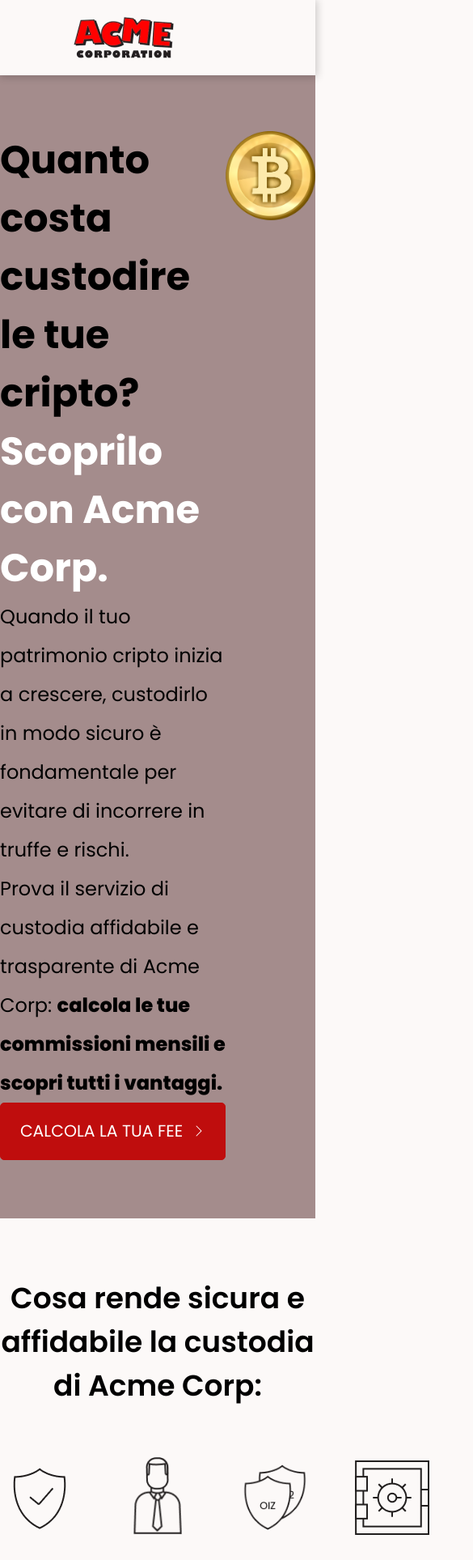
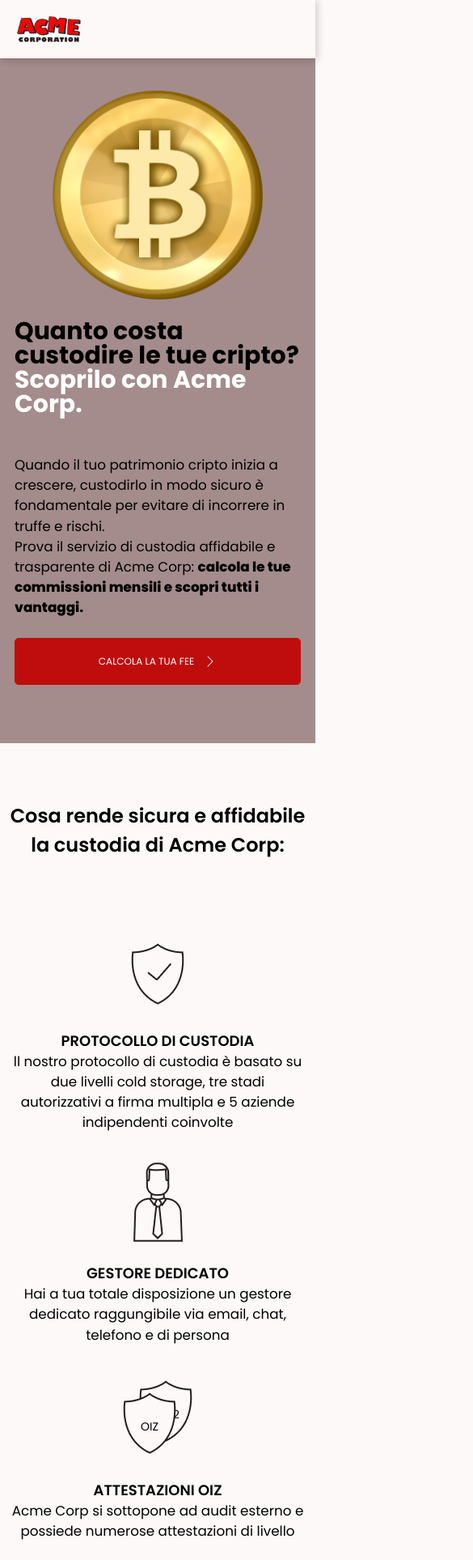
Before and after one commit to sargon17/DEseip-test, a React (Vite) app: page / in a window 390 px wide. Shown: the top 1927 px of the page at 81% size, 585 px wide, since content can reach past the window. Built offline with nearby package versions, Linux system fonts and the light colour scheme.

Commit message:
working on responsive layout

```diff
--- a/src/pages/sections/Description.jsx
+++ b/src/pages/sections/Description.jsx
@@ -12,8 +12,8 @@
             Cosa rende sicura e affidabile la custodia di Acme Corp:
           </h2>
           <div className="py-20">
-            <ul className="flex flex-row items-baseline gap-16">
-              <li className="w-1/4 text-center block">
+            <ul className="flex flex-row items-baseline flex-wrap justify-center">
+              <li className=" sm:w-full md:w-2/4 xl:w-1/4 mt-12 xl:mt-0 text-center block px-4">
                 <img
                   src={Protocol}
                   alt="image of a shield"
@@ -26,7 +26,7 @@
                   indipendenti coinvolte
                 </p>
               </li>
-              <li className="w-1/4 text-center block">
+              <li className="sm:w-full md:w-2/4 xl:w-1/4 mt-12 xl:mt-0 text-center block px-4">
                 <img
                   src={Gestore}
                   alt="vector of a person"
@@ -38,7 +38,7 @@
                   via email, chat, telefono e di persona
                 </p>
               </li>
-              <li className="w-1/4 text-center block">
+              <li className="sm:w-full md:w-2/4  xl:w-1/4 mt-12 xl:mt-0 text-center block px-4">
                 <img
                   src={Oiz}
                   alt="image of a shields"
@@ -50,7 +50,7 @@
                   attestazioni di livello
                 </p>
               </li>
-              <li className="w-1/4 text-center block">
+              <li className="sm:w-full md:w-2/4  xl:w-1/4 mt-12 xl:mt-0 text-center block px-4">
                 <img
                   src={assicuration}
                   alt="vector of a safe"
--- a/src/pages/sections/FeeCalculator.jsx
+++ b/src/pages/sections/FeeCalculator.jsx
@@ -102,19 +102,20 @@
         <div className="container mx-auto py-24">
           <h2 className="h2 text-center">Calcola la tua fee</h2>
           <div className="py-20">
-            <ul className="flex flex-row items-center gap-16">
-              <li className="w-1/3 text-center flex items-center gap-4">
-                <img src={Coin1} alt="counter 1" className="mx-auto mb-8" />
+            <ul className="flex flex-row justify-center items-baseline flex-wrap">
+              <li className="w-full xl:w-1/3 px-8 xl:text-center flex items-center justify-start gap-3 mb-8">
+                <img src={Coin1} alt="counter 1" className="xl:mx-auto" />
                 <p className="subtitle1">
                   Inserisci l’ammontare del tuo patrimonio in criptovalute
                 </p>
               </li>
-              <li className="w-1/3 text-center flex items-center gap-4">
-                <img src={Coin2} alt="counter 2" className="mx-auto mb-8" />
+              <li className="w-full xl:w-1/3 px-8 xl:text-center flex items-center justify-start gap-3 mb-8">
+                <img src={Coin2} alt="counter 2" className="xl:mx-auto " />
+
                 <p className="subtitle1">Scopri la tua fee mensile</p>
               </li>
-              <li className="w-1/3 text-center flex items-center gap-4">
-                <img src={Coin3} alt="counter 3" className="mx-auto mb-8" />
+              <li className="w-full xl:w-1/3 px-8 xl:text-center flex items-center justify-start gap-3 mb-8">
+                <img src={Coin3} alt="counter 3" className="xl:mx-auto " />
                 <p className="subtitle1">
                   Apri il conto e godi di tutti i vantaggi
                 </p>
@@ -171,11 +172,11 @@
             </a>
             {fee !== 0 && (
               <>
-                <h5 className="h5 w-2/3 mx-auto mt-24">
+                <h5 className="h5 w-11/12 lg:w-2/3 mx-auto mt-24">
                   Prova il servizio di custodia Acme Corp: non potrai più farne
                   a meno.
                 </h5>
-                <div className="flex justify-center gap-11 mt-16 mb-36">
+                <div className="flex justify-center flex-wrap gap-11 mt-16 mb-36">
                   <button className="btn btn--secondary">parla con noi</button>
                   <button className="btn btn--primary">apri un conto</button>
                 </div>
@@ -243,7 +244,7 @@
       {isMinAmountOpen && (
         <OverlayCard
           close={() => setIsMinAmountOpen(false)}
-          cardClass="w-1/4"
+          cardClass="w-full md:w-1/2 lg:w-1/3 xl:w-1/4"
           variant="clear"
         >
           <p className="body2 text-center mx-auto">
--- a/src/pages/sections/Jumbotron.jsx
+++ b/src/pages/sections/Jumbotron.jsx
@@ -4,13 +4,13 @@
   return (
     <>
       <div className="jumbotron">
-        <div className="container mx-auto flex flex-row py-24">
-          <div className=" w-full sm:w-2/3 md:w-8/12 flex flex-col justify-between">
-            <h1 className="h1">
+        <div className="container mx-auto flex flex-row flex-wrap-reverse sm:flex-nowrap items-center py-24">
+          <div className=" w-full px-6 md:px-0 sm:w-2/3 md:w-8/12 flex flex-col justify-between">
+            <h1 className="h1 leading-none sm:leading-normal my-8">
               Quanto costa custodire le tue cripto?{" "}
               <span className="accent-title">Scoprilo con Acme Corp.</span>
             </h1>
-            <p className="subtitle1 leading-loose">
+            <p className="subtitle1 sm:leading-loose my-8">
               Quando il tuo patrimonio cripto inizia a crescere, custodirlo in
               modo sicuro è fondamentale per evitare di incorrere in truffe e
               rischi.
@@ -38,7 +38,7 @@
               </svg>
             </button>
           </div>
-          <div className="w-full h-full sm:w-1/3 md:w-4/12 flex justify-center items-center">
+          <div className="w-2/3 h-full mx-auto sm:w-1/3 md:w-4/12 flex justify-center items-center jumbo-img">
             <img src={HeroImg} alt="Acme Corp" className="w-full mx-auto" />
           </div>
         </div>
--- a/src/scss/components/button.scss
+++ b/src/scss/components/button.scss
@@ -38,6 +38,14 @@
     size: 1.7rem;
     weight: 400;
   }
+  @media screen and (max-width: 768px) {
+    font-size: 1.2rem;
+  }
+  @media screen and (max-width: 480px) {
+    font-size: 1rem;
+    width: 100%;
+  }
+
   text-transform: uppercase;
   color: $font_2;
 
--- a/src/scss/pages/sections/feeCalculator.scss
+++ b/src/scss/pages/sections/feeCalculator.scss
@@ -8,7 +8,7 @@
     background-color: $bg_s_1;
     border-radius: 51px;
     border: 3px solid $bg_s_2;
-    width: 903px;
+    max-width: 903px;
     .title {
       color: $font_2;
       text-align: center;
@@ -17,6 +17,7 @@
     }
     .input-block {
       width: fit-content;
+      max-width: 100%;
       margin: 0 auto;
       margin-bottom: 20px;
       input {
--- a/src/scss/pages/sections/headerFooter.scss
+++ b/src/scss/pages/sections/headerFooter.scss
@@ -2,6 +2,7 @@
 
 .header {
   position: fixed;
+  z-index: 100;
   top: 0;
   left: 0;
   padding: 18px 90px;
@@ -23,6 +24,19 @@
       width: 80px;
     }
   }
+  @media screen and (max-width: 768px) {
+    padding: 18px 20px;
+
+    img {
+      width: 80px;
+    }
+
+    &--scrolled {
+      img {
+        width: 60px;
+      }
+    }
+  }
 }
 
 .footer {
--- a/src/scss/pages/sections/jumbotron.scss
+++ b/src/scss/pages/sections/jumbotron.scss
@@ -4,6 +4,11 @@
   width: 100%;
   background-color: $bg_3;
   padding-top: 90px;
+  overflow: hidden;
+
+  @media screen and (max-width: 768px) {
+    padding-top: 40px;
+  }
 
   .accent-title {
     color: $font_2;
--- a/src/scss/types.scss
+++ b/src/scss/types.scss
@@ -5,6 +5,9 @@
   font: {
     size: 4rem;
     weight: 700;
+  }
+  @media screen and (max-width: 768px) {
+    font-size: 2.5rem;
   }
 }
 
@@ -16,6 +19,9 @@
     size: 3rem;
     weight: 600;
   }
+  @media screen and (max-width: 768px) {
+    font-size: 2rem;
+  }
 }
 
 h3,
@@ -25,6 +31,9 @@
   font: {
     size: 2rem;
     weight: 600;
+  }
+  @media screen and (max-width: 768px) {
+    font-size: 1.5rem;
   }
 }
 
@@ -36,6 +45,9 @@
     size: 4rem;
     weight: 400;
   }
+  @media screen and (max-width: 768px) {
+    font-size: 2.5rem;
+  }
 }
 
 h5,
@@ -45,6 +57,9 @@
   font: {
     size: 3rem;
     weight: 400;
+  }
+  @media screen and (max-width: 768px) {
+    font-size: 1.8rem;
   }
 }
 
@@ -56,6 +71,9 @@
     size: 2rem;
     weight: 400;
   }
+  @media screen and (max-width: 768px) {
+    font-size: 1.5rem;
+  }
 }
 
 .subtitle {
@@ -64,11 +82,17 @@
       size: 2rem;
       weight: 400;
     }
+    @media screen and (max-width: 768px) {
+      font-size: 1.4rem;
+    }
   }
   &2 {
     font: {
       size: 2rem;
       weight: 800;
+    }
+    @media screen and (max-width: 768px) {
+      font-size: 1.4rem;
     }
   }
 }
@@ -79,11 +103,17 @@
       size: 2rem;
       weight: 400;
     }
+    @media screen and (max-width: 768px) {
+      font-size: 1.5rem;
+    }
   }
   &2 {
     font: {
       size: 1.8rem;
       weight: 400;
+    }
+    @media screen and (max-width: 768px) {
+      font-size: 1.4rem;
     }
   }
   &3 {
@@ -91,11 +121,17 @@
       size: 1.5rem;
       weight: 400;
     }
+    @media screen and (max-width: 768px) {
+      font-size: 1.2rem;
+    }
   }
   &4 {
     font: {
       size: 1rem;
       weight: 400;
+    }
+    @media screen and (max-width: 768px) {
+      font-size: 0.8rem;
     }
   }
 }
@@ -105,6 +141,9 @@
       size: 8rem;
       weight: 400;
     }
+    @media screen and (max-width: 768px) {
+      font-size: 4rem;
+    }
   }
   &2 {
     font: {
--- a/src/template/HeaderFooter.jsx
+++ b/src/template/HeaderFooter.jsx
@@ -33,9 +33,9 @@
           </div>
         </div>
         <div className="footer-nav">
-          <nav className="flex justify-center gap-16">
+          <nav className="px-4 flex justify-start md:justify-center gap-16 flex-wrap">
             <p className="body2">2022 Acme Corp Inc. - P.IVA 01234567890 </p>
-            <ul className="flex flex-row justify-center gap-16">
+            <ul className="flex flex-col md:flex-row flex-wrap justify-start gap-16">
               <li>
                 <a href="" className="body2">
                   PRIVACY POLICY
```
